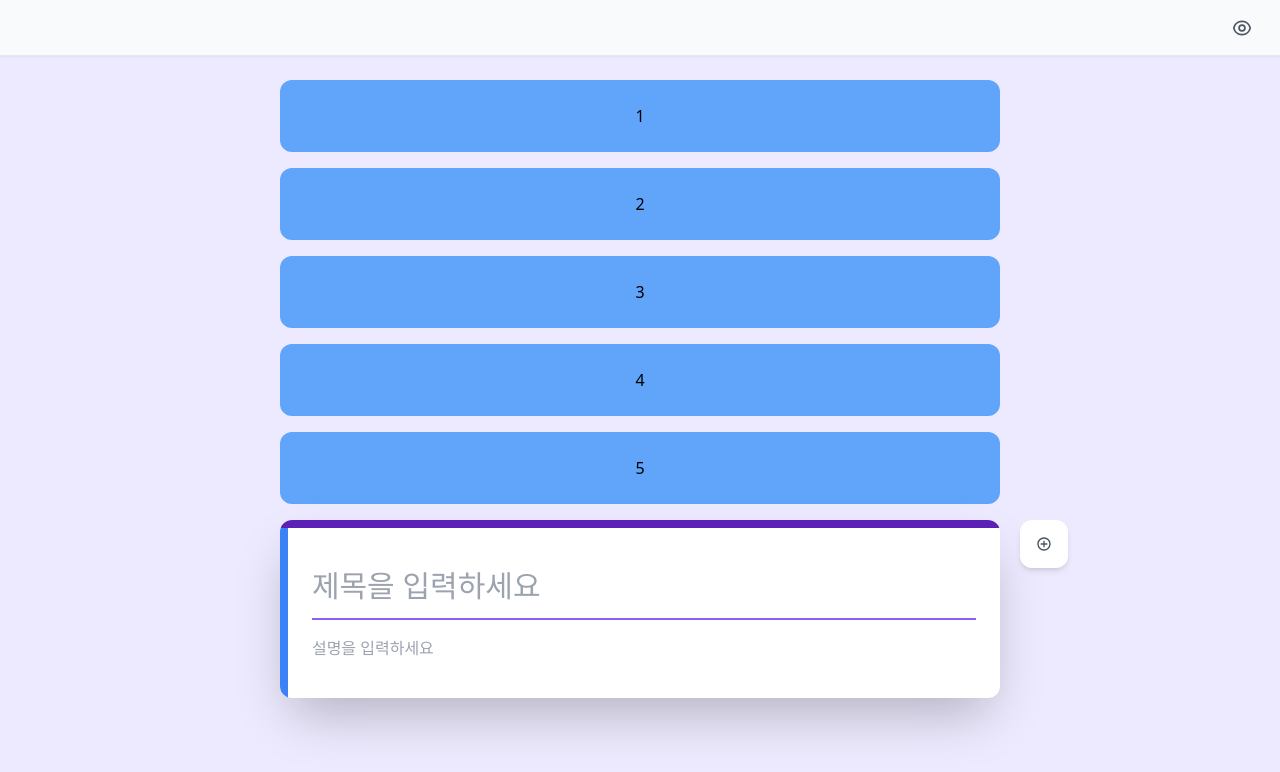
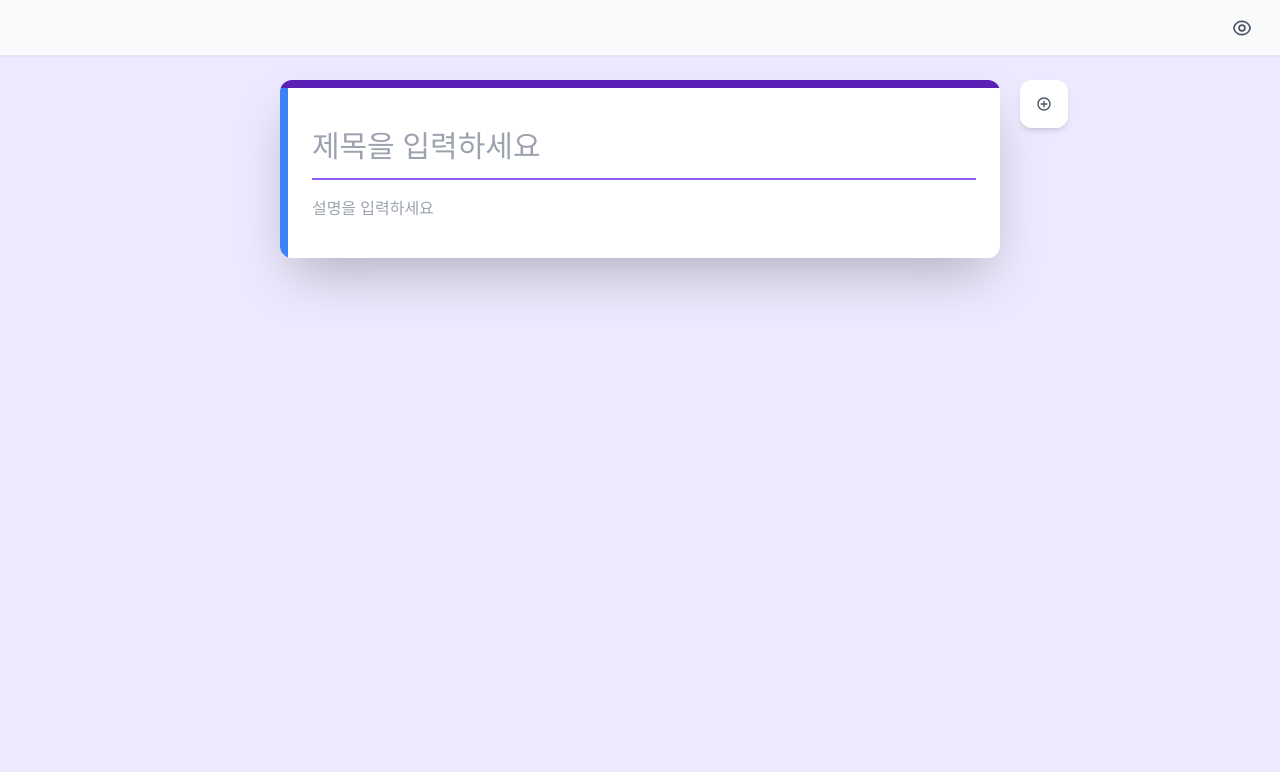
Before and after one commit to bh2980/googleFormClone, a React (Vite) app: page /editor in a window 1280 px wide. Shown: the top 772 px of the page. Built offline with nearby package versions, Linux system fonts and the light colour scheme.

Commit message:
refactor: useDndList_unstable 적용

```diff
--- a/src/hook/headless/useDnDList_unstable.tsx
+++ b/src/hook/headless/useDnDList_unstable.tsx
@@ -10,6 +10,10 @@ export interface DnDAction {
   toIdx: number;
 }
 
+const useDnDList_unstable = <T extends HTMLElement = HTMLDivElement>({ handleItem, ghost = false }: useDnDProps) => {
+  const indexRef = useRef(-1);
+  const constainerRef = useRef<T>(null);
+
   const setStyle = (target: HTMLElement, style: Partial<CSSStyleDeclaration>) => {
     Object.assign(target.style, style);
   };
@@ -21,10 +25,6 @@ const makeTransition = (x: number, y: number) => `translate3d(${makePx(x)}, ${ma
   const getDragIdx = (item: HTMLElement) => Number(item.dataset.dragIdx);
 
   const isMoved = (item: HTMLElement) => item.classList.contains("moved");
-
-const useDnDList_unstable = <T extends HTMLElement = HTMLDivElement>({ handleItem, ghost = false }: useDnDProps) => {
-  const indexRef = useRef(-1);
-  const constainerRef = useRef<T>(null);
 
   const mouseDownHandler = (e: React.MouseEvent<Element, MouseEvent>) => {
     e.preventDefault();
@@ -42,14 +42,16 @@ const useDnDList_unstable = <T extends HTMLElement = HTMLDivElement>({ handleIte
 
     let dragIdx = -1;
 
+    // set data-drag-idx attribute to item and transition
+    // also set above item list, below item list and drag item idx
     itemList.forEach((item, idx) => {
-      if (item === (e.target as HTMLElement)) {
+      item.dataset.dragIdx = String(idx);
+      setStyle(item, { transition: "transform 0.2s" });
+
+      if (item === (e.target as HTMLElement).closest("[data-drag-idx]")) {
         dragIdx = idx;
         return;
       }
-
-      item.dataset.dragIdx = String(idx);
-      setStyle(item, { transition: "transform 0.2s" });
 
       if (dragIdx < 0) {
         aboveItemList.push(item);
@@ -61,13 +63,12 @@ const useDnDList_unstable = <T extends HTMLElement = HTMLDivElement>({ handleIte
     });
 
     indexRef.current = dragIdx;
+    const placeholder = itemList[dragIdx];
 
+    // reverse belowItemList to pop and push
     belowItemList.reverse();
 
-    const placeholder = itemList[dragIdx];
-
-    //cloneItem for drag
-
+    //cloneItem for drag and set style
     const dragItem = placeholder.cloneNode(true) as HTMLElement;
 
     const { top, left, width, height } = placeholder.getBoundingClientRect();
@@ -83,6 +84,7 @@ const useDnDList_unstable = <T extends HTMLElement = HTMLDivElement>({ handleIte
       transition: "",
     });
 
+    // set ghost style
     if (ghost)
       setStyle(placeholder, {
         opacity: "0.5",
@@ -90,12 +92,13 @@ const useDnDList_unstable = <T extends HTMLElement = HTMLDivElement>({ handleIte
       });
     else
       setStyle(placeholder, {
-        visibility: "hidden",
+        opacity: "0",
         pointerEvents: "none",
       });
 
     constainerRef.current.appendChild(dragItem);
 
+    // calculate gap between item and move distance
     const GAP =
       itemList.length > 1 ? itemList[1].getBoundingClientRect().top - itemList[0].getBoundingClientRect().bottom : 0;
 
@@ -106,44 +109,55 @@ const useDnDList_unstable = <T extends HTMLElement = HTMLDivElement>({ handleIte
 
       const { clientX, clientY } = moveEvent;
 
+      // move dragItem to follow mouse
       const deltaX = clientX - dragStartX;
       const deltaY = clientY - dragStartY;
 
       setStyle(dragItem, { transform: makeTransition(deltaX, deltaY) });
 
+      // find data-drag-idx element and update
       const belowItem = document.elementFromPoint(clientX, clientY)?.closest("[data-drag-idx]") as HTMLElement;
 
       if (belowItem) {
         const belowDragIdx = getDragIdx(belowItem);
 
+        // calc below item move direction
         const diff = aboveItemSet.has(belowDragIdx) ? 1 : -1;
 
-        const [currentPosList, currentPostSet] = aboveItemSet.has(belowDragIdx)
+        const [currentPosList, currentPosSet] = aboveItemSet.has(belowDragIdx)
           ? [aboveItemList, aboveItemSet]
           : [belowItemList, belowItemSet];
         const [nextPosList, nextPosSet] = !aboveItemSet.has(belowDragIdx)
           ? [aboveItemList, aboveItemSet]
           : [belowItemList, belowItemSet];
 
-        while (currentPostSet.has(belowDragIdx)) {
+        // move all item from currentPos to nextPos until pop below item
+        // ex: above -> below
+        while (currentPosSet.has(belowDragIdx)) {
           const popItem = currentPosList.pop() as HTMLElement;
           const popItemDragIdx = getDragIdx(popItem);
-          currentPostSet.delete(popItemDragIdx);
+          currentPosSet.delete(popItemDragIdx);
 
           nextPosList.push(popItem);
           nextPosSet.add(popItemDragIdx);
 
+          // update current drag position idx
           indexRef.current += -diff;
 
+          //set placeholder transform
           const placeholderMove = (indexRef.current - dragIdx) * MOVE_DISTANCE;
 
           setStyle(placeholder, { transform: makeTransition(0, placeholderMove) });
 
+          //set below list item transform ans class
           if (isMoved(popItem)) {
+            // if already moved(item has 'moved' class), remove transition and 'moved' class
+            // set pointerEvent 'none' to avoid unintended behavior while running animation
             setStyle(popItem, { transform: makeTransition(0, 0), pointerEvents: "none" });
 
             popItem.classList.remove("moved");
           } else {
+            // if move yet, set transition and add 'moved' class
             const popItemMove = MOVE_DISTANCE * diff;
 
             popItem.classList.add("moved");
@@ -151,6 +165,7 @@ const useDnDList_unstable = <T extends HTMLElement = HTMLDivElement>({ handleIte
             setStyle(popItem, { transform: makeTransition(0, popItemMove), pointerEvents: "none" });
           }
 
+          // reset pointerEvent when animation finished
           popItem.addEventListener(
             "transitionend",
             () => {
@@ -163,18 +178,23 @@ const useDnDList_unstable = <T extends HTMLElement = HTMLDivElement>({ handleIte
     };
 
     const mouseUpHandler = () => {
+      // remove mousemove event listener
       document.removeEventListener("mousemove", mouseMoveHandler);
 
       const placeholderMove = (indexRef.current - dragIdx) * MOVE_DISTANCE;
 
+      // move dragItem to current placeholder location
       setStyle(dragItem, { transform: makeTransition(0, placeholderMove), transition: "all 0.2s" });
 
+      // when animation finish
       dragItem.addEventListener(
         "transitionend",
         () => {
+          // remove dragItem
           dragItem.remove();
 
-          setStyle(placeholder, { opacity: "", pointerEvents: "", visibility: "visible" });
+          // reset item style, class and attribute
+          setStyle(placeholder, { opacity: "", pointerEvents: "", visibility: "" });
 
           itemList.forEach((item) => {
             setStyle(item, { transform: "", transition: "" });
@@ -182,6 +202,7 @@ const useDnDList_unstable = <T extends HTMLElement = HTMLDivElement>({ handleIte
             item.classList.remove("moved");
           });
 
+          // call callback function
           handleItem(dragIdx, indexRef.current);
         },
         { once: true }
--- a/src/pages/Editor.tsx
+++ b/src/pages/Editor.tsx
@@ -28,21 +28,7 @@ const Editor = () => {
     dispatch(editQuestionBlockOrder({ fromIdx, toIdx }));
   };
 
-  const { handleDrag, constainerRef } = useDnDList({ handleItem });
-
-  const [itemList, setItemList] = useState([1, 2, 3, 4, 5]);
-
-  const handleDrag_unstable = (fromIdx: number, toIdx: number) => {
-    const tempList = [...itemList];
-    const [removedElement] = tempList.splice(fromIdx, 1);
-    tempList.splice(toIdx, 0, removedElement);
-
-    setItemList(tempList);
-  };
-
-  const { handleDrag: handleDrag2, constainerRef: containerRef2 } = useDnDList_unstable({
-    handleItem: handleDrag_unstable,
-  });
+  const { handleDrag, constainerRef } = useDnDList_unstable({ handleItem, ghost: true });
 
   const addQuestionBlock = () => {
     const QUESTION_ID = uuidv4();
@@ -104,19 +90,6 @@ const Editor = () => {
       </div>
       <div className="relative flex justify-center w-full px-4 py-20">
         <form className="flex flex-col w-full gap-4 max-w-[720px]">
-          <div className="flex flex-col w-full gap-4" ref={containerRef2}>
-            {itemList.map((item) => {
-              return (
-                <div
-                  onMouseDown={handleDrag2}
-                  className="w-full h-[72px] rounded-xl bg-blue-400 flex items-center justify-center"
-                  key={item}
-                >
-                  {item}
-                </div>
-              );
-            })}
-          </div>
           <TitleBlock />
           <div ref={constainerRef} className="flex flex-col gap-4">
             {questionIDList.map((qID, idx) => (
```
Lines whose indentation alone changed are shown as unchanged.
